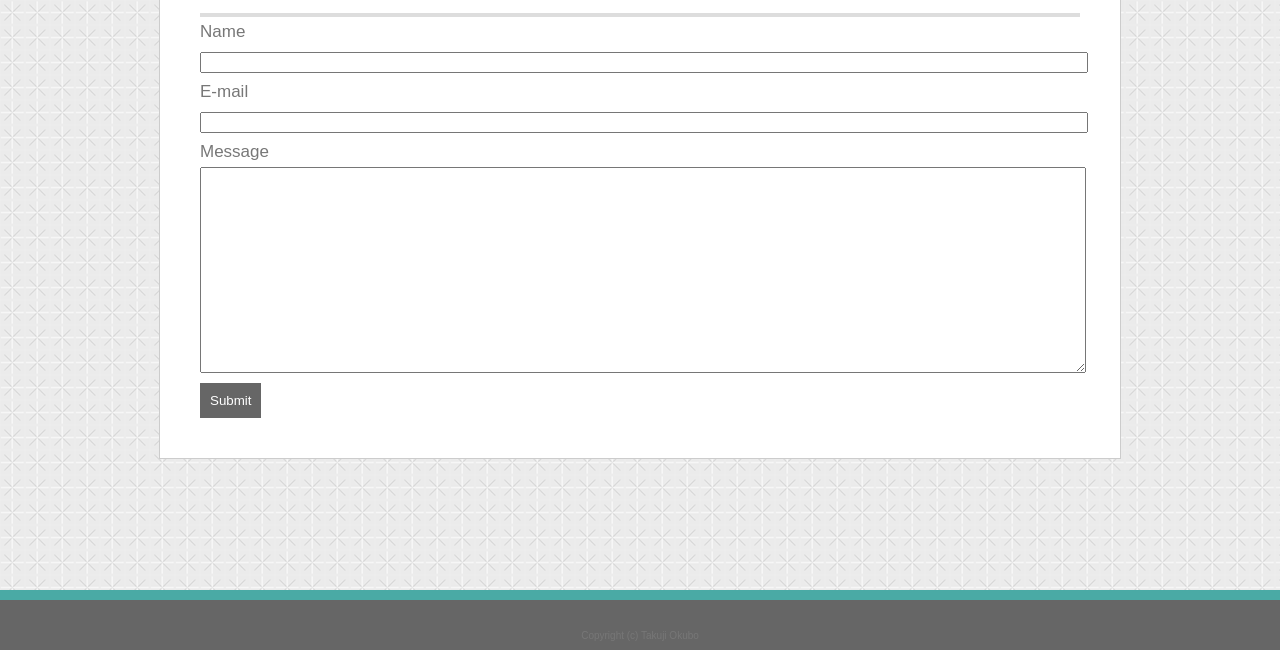
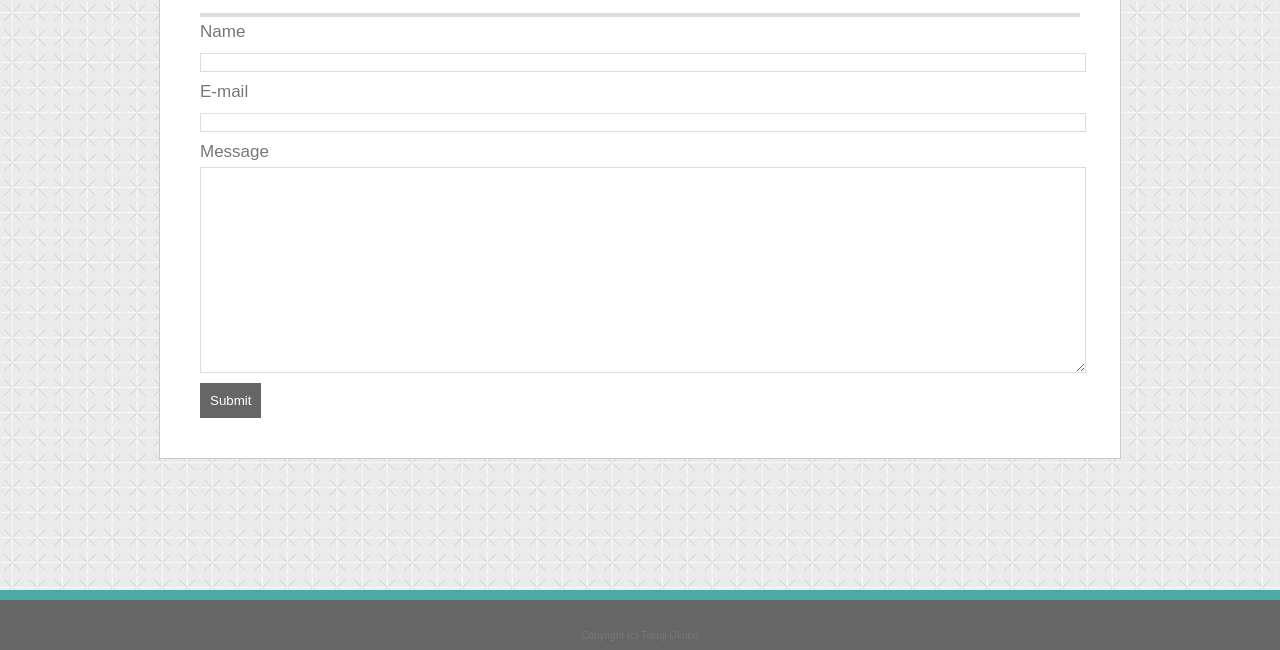
Before and after one commit to tak-9/PortfolioBasic, a plain HTML site: page contact.html in a window 1280 px wide. Shown: the part 150-800 px from the top of the page. Drawn offline with Linux system fonts and the light colour scheme.

Commit message:
changed border color for text inputs

```diff
--- a/assets/css/bio.css
+++ b/assets/css/bio.css
@@ -92,11 +92,13 @@ a:active { color:  #4AAAA5; }
 
 .inputText{
     width: 100%;
+    border: #dddddd 1px solid;
 }
 
 .textarea{
     width: 100%;
     height: 200px;
+    border: #dddddd 1px solid;
 }
 
 .button{
```
